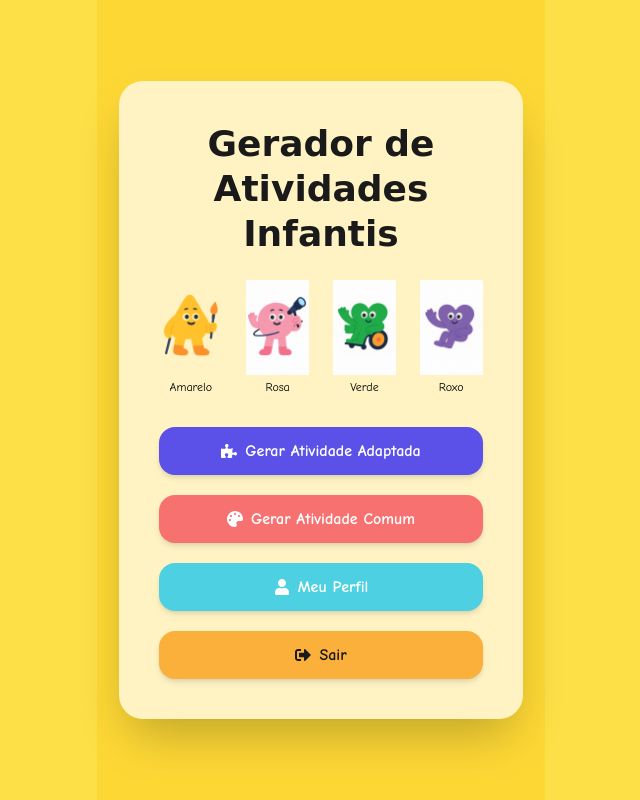
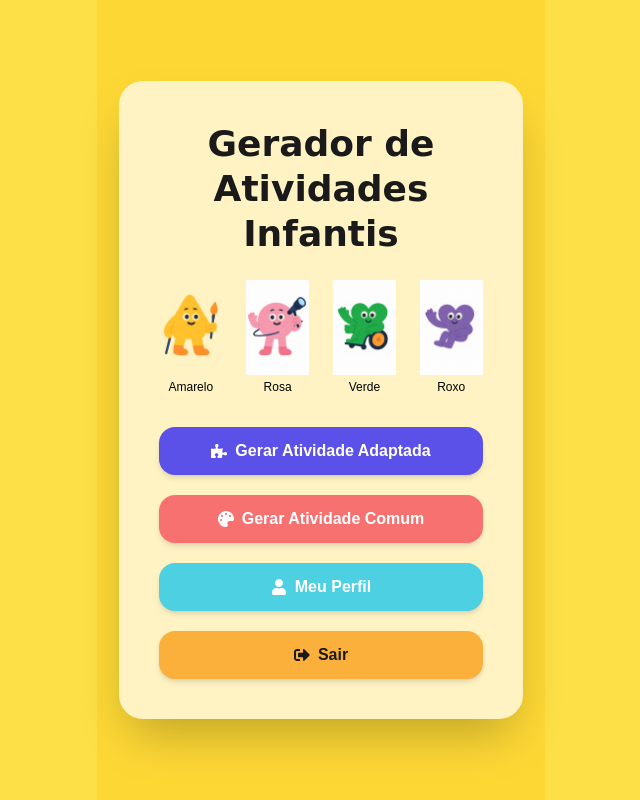
Before and after one commit to letiricetti2-alt/gerador-de-atividades-infantis, a Next.js app: page / in a window 1280 px wide. Shown: the whole page, without its empty margins (319-959 px from the left). Built offline with nearby package versions, Linux system fonts and the light colour scheme.

Commit message:
Update layout.jsx

```diff
--- a/app/layout.jsx
+++ b/app/layout.jsx
@@ -1,24 +1,14 @@
 import "./globals.css";
-import { Comic_Neue } from "next/font/google";
-
-const comicNeue = Comic_Neue({
-  subsets: ["latin"],
-  weight: ["400", "700"],
-});
 
 export const metadata = {
   title: "Gerador de Atividades Infantis",
-  description: "Aplicativo para gerar atividades personalizadas e inclusivas para crianças",
+  description: "App educativo com inclusão e diversão!",
 };
 
 export default function RootLayout({ children }) {
   return (
     <html lang="pt-BR">
-      <body
-        className={`${comicNeue.className} bg-yellow-300 flex items-center justify-center min-h-screen`}
-      >
-        {children}
-      </body>
+      <body>{children}</body>
     </html>
   );
 }
```
